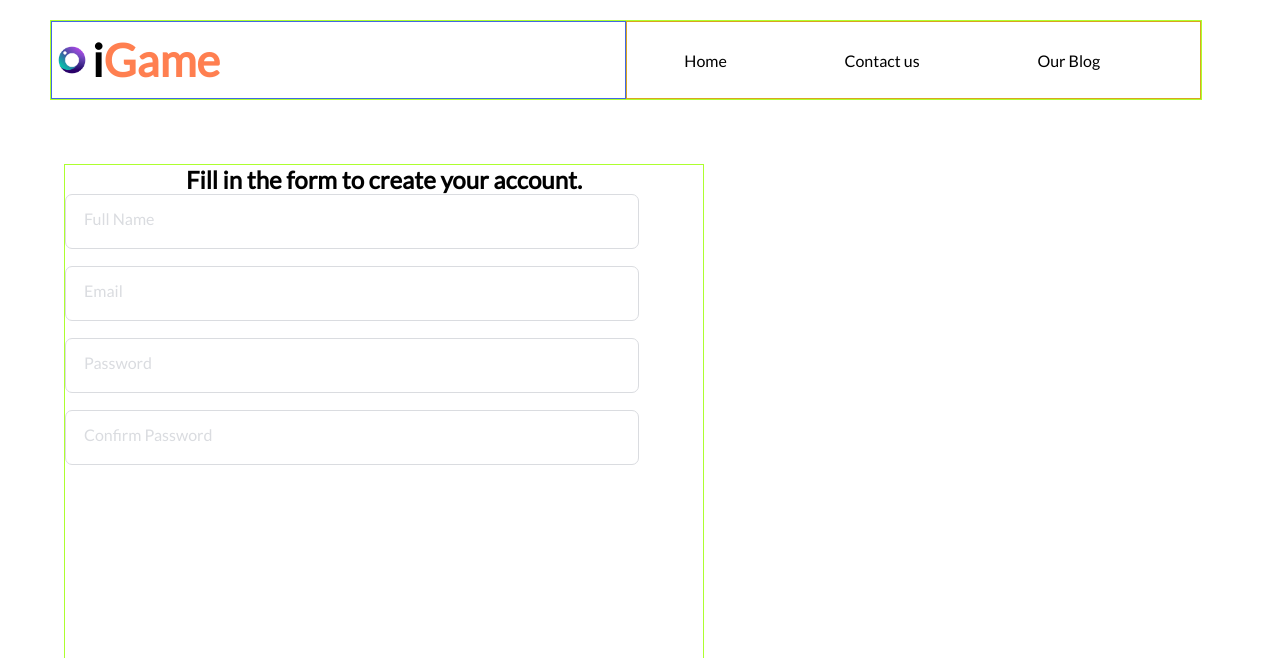
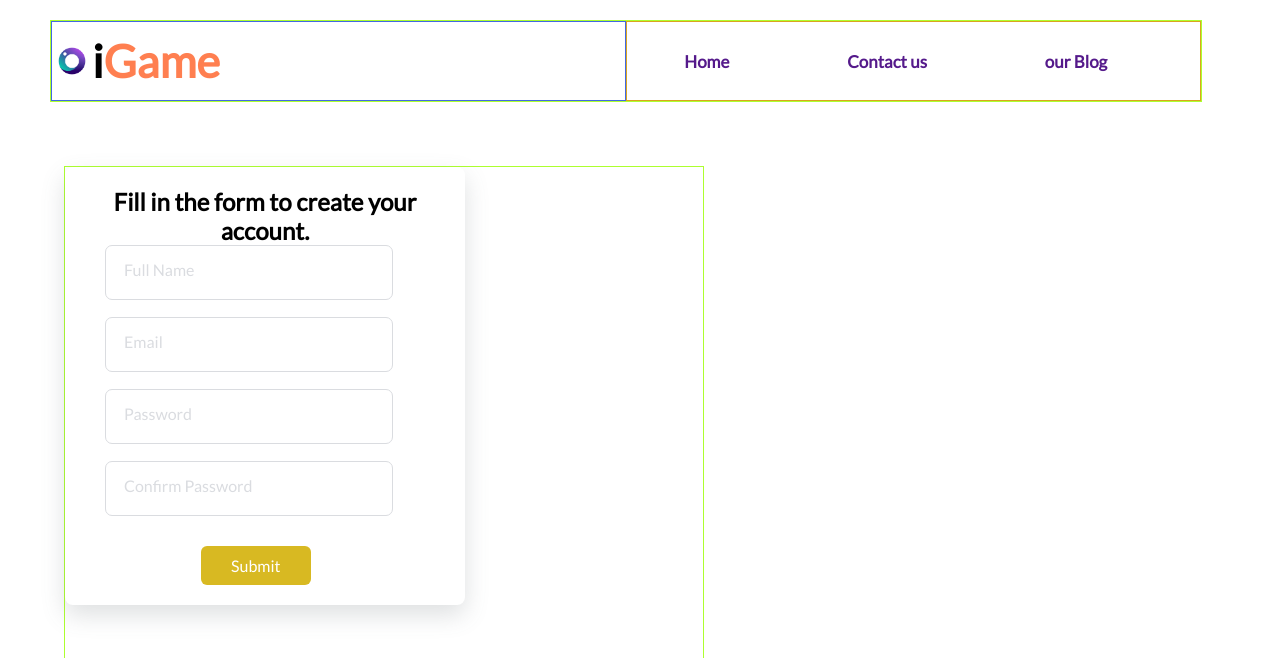
Before and after one commit to Koima-Sam/User-Authenthication, a plain HTML site: page index.html in a window 1280 px wide. Shown: the top 658 px of the page. Drawn offline with Linux system fonts and the light colour scheme.

Commit message:
Add submi button

```diff
--- a/index.html
+++ b/index.html
@@ -16,15 +16,15 @@
         </div>
         <nav class="nav-links">
             <ul>
-                <li>Home</li>
-                <li>Contact us</li>
-                <li>Our Blog</li>
+                <li><a href="">Home</a></li>
+                <li><a href="">Contact us</a></li>
+                <li><a href="">our Blog</a></li>
             </ul>
         </nav>
     </section>
 
     <div class="signUpForm">
-        <form id="register">
+        <form class="sign-up">
             <h2>Fill in the form to create your account.</h2>
 
             <div class="inputContainer">
@@ -43,6 +43,7 @@
                 <input type="text" class="input" placeholder="Confirm password">
                 <label for="" class="label">Confirm Password</label>
             </div>
+            <input type="submit" class="submitBtn" value="Submit">
         </form>
     </div>
 </body>
```
